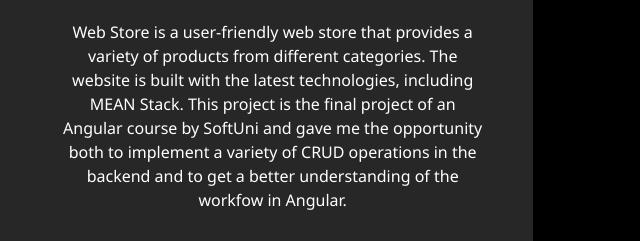
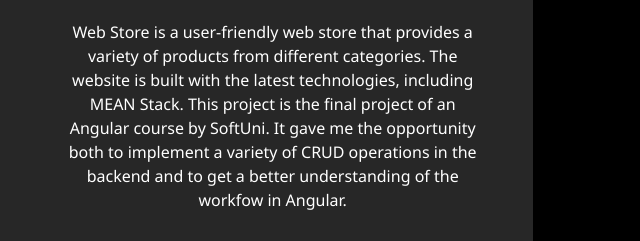
Before and after one commit to dimilidi/Portfolio_UX_UI_Project, a plain HTML site: page src/projects.html in a window 1280 px wide. Shown: the part 373-614 px from the top of the page, 619-1259 px from the left. Drawn offline with Linux system fonts and the light colour scheme.

```diff
--- a/src/projects.html
+++ b/src/projects.html
@@ -81,7 +81,7 @@
                         <span>GitHub</span>
                     </a>
                 </div>
-                  <p>Web Store is a  user-friendly web store that provides a variety of products from different categories. The website is built with the latest technologies, including MEAN Stack. This project is the final project of an Angular course by SoftUni and gave me the opportunity both to implement a variety of CRUD operations in the backend and to get a better understanding of the workfow in Angular.</p>
+                  <p>Web Store is a  user-friendly web store that provides a variety of products from different categories. The website is built with the latest technologies, including MEAN Stack. This project is the final project of an Angular course by SoftUni. It gave me the opportunity both to implement a variety of CRUD operations in the backend and to get a better understanding of the workfow in Angular.</p>
 
                 <ul class="project-stack">
                     <li>TypeScript</li>
```
